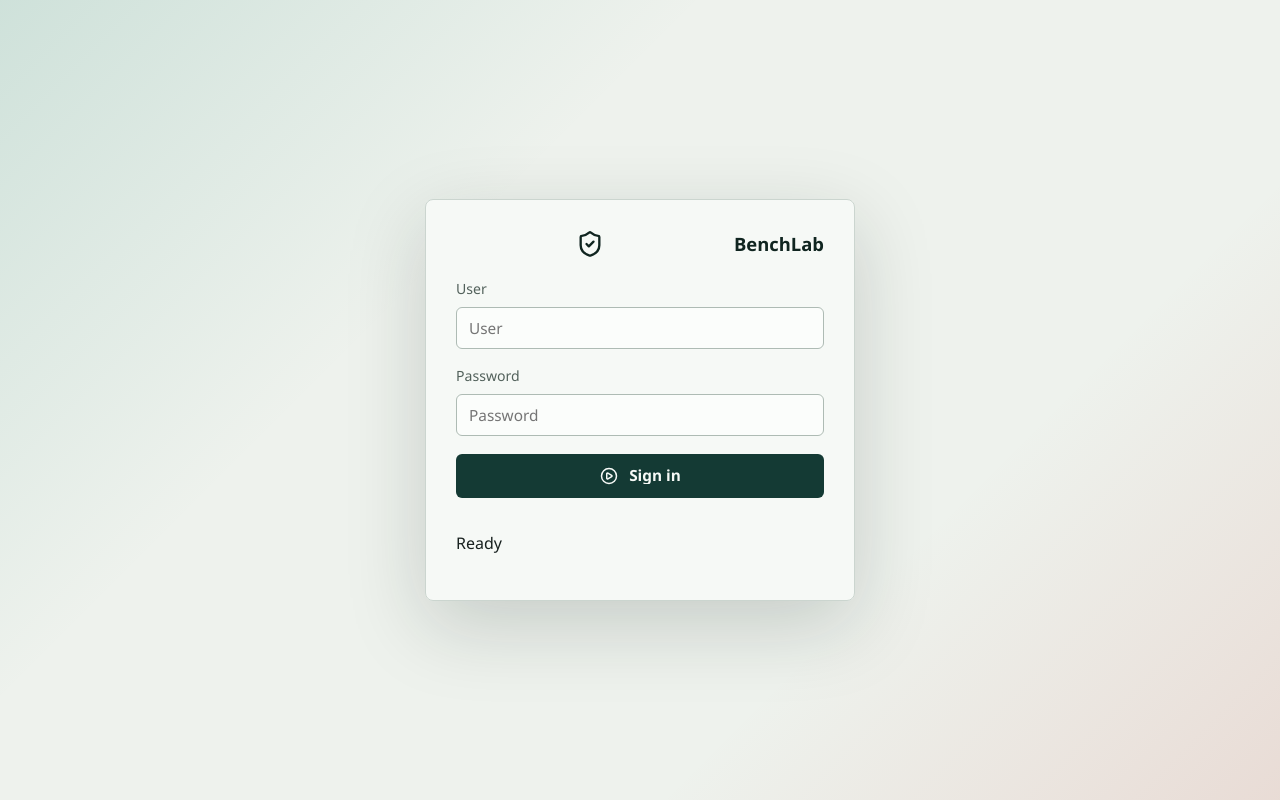
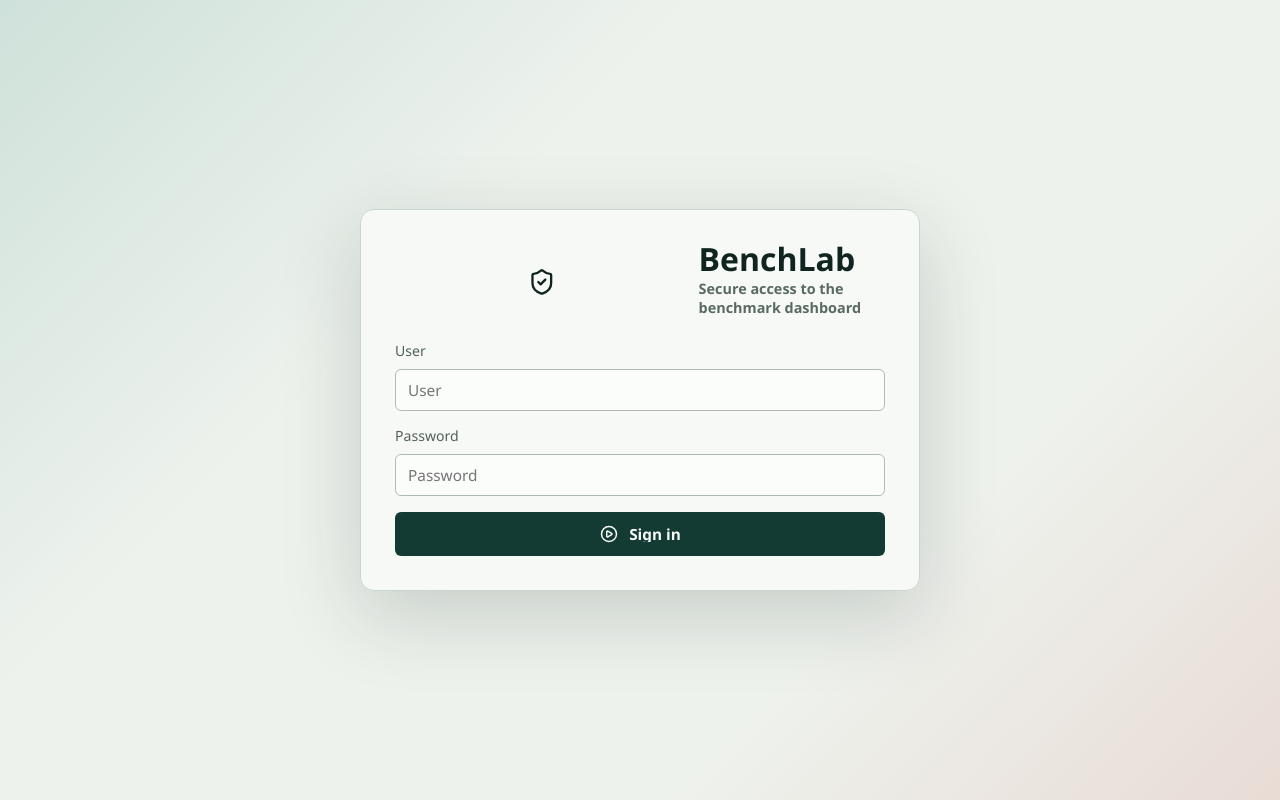
Before and after one commit to Gabrielvcg/BenchLab, a React (Vite) app in the folder benchlab-web/: page / in a window 1280 px wide. Built offline with nearby package versions, Linux system fonts and the light colour scheme.

Commit message:
Polish login screen layout and hide default ready message

```diff
--- a/benchlab-web/src/main.tsx
+++ b/benchlab-web/src/main.tsx
@@ -361,7 +361,10 @@ function App() {
         <form className="login-panel" onSubmit={signIn}>
           <div className="brand-row login-brand">
             <ShieldCheck size={28} />
-            <span>BenchLab</span>
+            <div>
+              <span>BenchLab</span>
+              <p>Secure access to the benchmark dashboard</p>
+            </div>
           </div>
           <label>
             User
@@ -381,7 +384,7 @@ function App() {
             <CirclePlay size={18} />
             <span>Sign in</span>
           </button>
-          <p>{message}</p>
+          {message !== 'Ready' ? <p className="login-message">{message}</p> : null}
         </form>
       </main>
     );
--- a/benchlab-web/src/styles.css
+++ b/benchlab-web/src/styles.css
@@ -85,21 +85,42 @@ select {
 }
 
 .login-panel {
-  width: min(430px, 100%);
+  width: min(560px, 100%);
   display: grid;
-  gap: 18px;
-  padding: 30px;
+  gap: 16px;
+  padding: 34px;
   border: 1px solid #cbd5cf;
-  border-radius: 8px;
+  border-radius: 14px;
   background: rgba(247, 250, 247, 0.94);
   box-shadow: 0 24px 80px rgba(18, 32, 29, 0.18);
 }
 
 .login-brand {
-  justify-content: center;
-  gap: 12px;
-  margin-bottom: 4px;
-  text-align: center;
+  justify-content: start;
+  gap: 14px;
+  margin-bottom: 8px;
+}
+
+.login-brand svg {
+  margin-top: 2px;
+}
+
+.login-brand div {
+  display: grid;
+  gap: 4px;
+}
+
+.login-brand span {
+  font-size: 2rem;
+  line-height: 1;
+}
+
+.login-brand p {
+  margin: 0;
+  color: #5a6a63;
+  font-size: 0.9rem;
+  font-weight: 600;
+  line-height: 1.35;
 }
 
 .login-panel label {
@@ -124,6 +145,13 @@ select {
   min-width: 0;
   overflow: hidden;
   text-overflow: ellipsis;
+}
+
+.login-message {
+  margin: 6px 0 0;
+  min-height: 20px;
+  color: #35524a;
+  font-weight: 700;
 }
 
 .brand-row {
```
